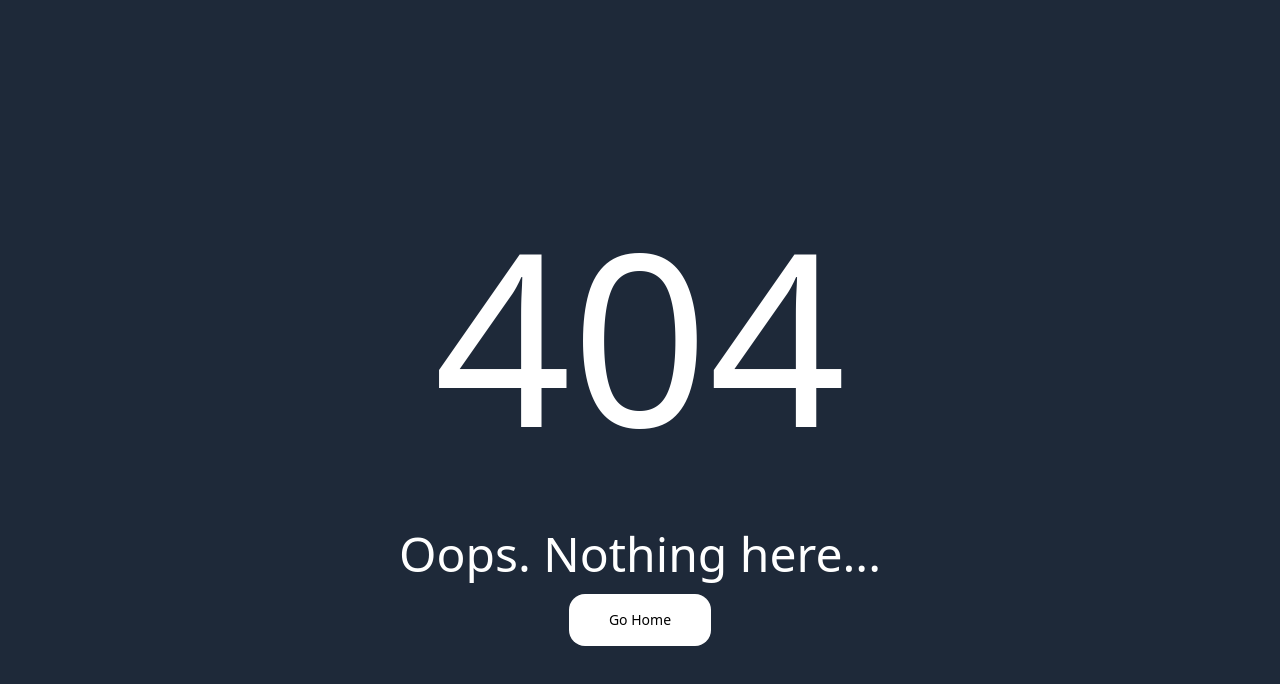
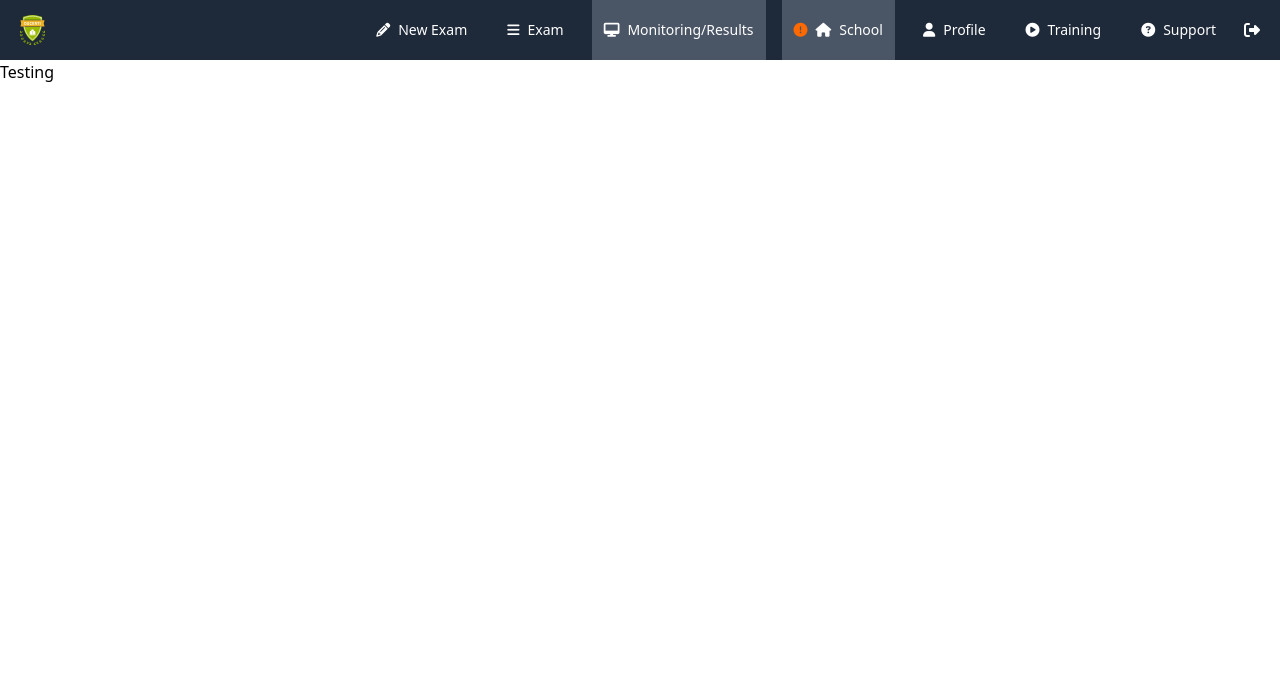
Before and after one commit to urizennnn/Exam-net, a Vue app: page /monitoring-results in a window 1280 px wide. Before the commit this address had no page. Shown: the top 684 px of the page. Built offline with nearby package versions, Linux system fonts and the light colour scheme.

Commit message:
Setup for monitoring and result page

```diff
--- /dev/null
+++ b/src/pages/MonitoringResults/MonitoringResults.vue
@@ -0,0 +1,3 @@
+<template>
+  <h1>Testing</h1>
+</template>
--- a/src/router/index.ts
+++ b/src/router/index.ts
@@ -8,6 +8,7 @@ import NewExamLayout from "../layout/NewExamLayout.vue";
 import ExamConfig from "../pages/NewExam/ExamConfig.vue";
 import Preview from "../pages/Preview/Preview.vue";
 import NotFound from "../pages/NotFound.vue";
+import MonitoringResults from '../pages/MonitoringResults/MonitoringResults.vue'
 
 const router = createRouter({
   history: createWebHistory(import.meta.env.BASE_URL),
@@ -47,6 +48,11 @@ const router = createRouter({
             },
           ],
         },
+        {
+          path: "/monitoring-results",
+          name: "monitoring-results",
+          component: MonitoringResults,
+        },
       ],
     },
     {
@@ -54,6 +60,7 @@ const router = createRouter({
       name: "preview",
       component: Preview,
     },
+
     // Always leave this as last one,
     // but you can also remove it
     {
```
